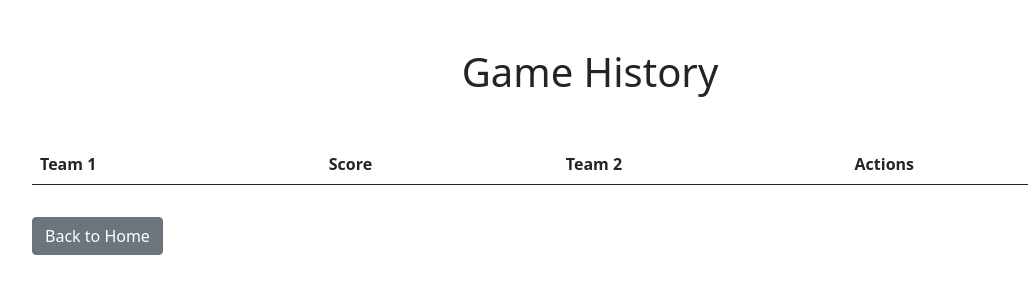
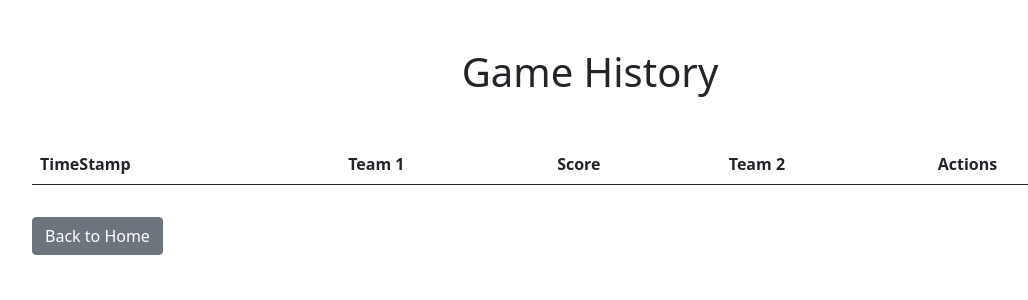
Before and after one commit to loganfrey49/Die-Rankings, a Flask app: page /game_history in a window 1280 px wide. Shown: the top 300 px of the page, without its empty margins (50-1078 px from the left). Run offline with Flask 3, Linux system fonts and the light colour scheme; data that the repository does not hold is empty.

Commit message:
added timestamps

```diff
--- a/app.py
+++ b/app.py
@@ -3,6 +3,7 @@ import firebase_admin
 from firebase_admin import credentials, firestore
 from tracking import Tracking
 from game import Game
+from datetime import datetime
 
 tracking = Tracking()
 
@@ -21,7 +22,8 @@ def save_game_data_to_firebase(team1_player1, team1_player2, team2_player1, team
         'team2_player1': team2_player1,
         'team2_player2': team2_player2,
         'team1_score' : team1_score,
-        'team2_score' : team2_score
+        'team2_score' : team2_score,
+        'timestamp': datetime.now()
     }
     db.collection('games').add(game_data)
 
--- a/templates/game_history.html
+++ b/templates/game_history.html
@@ -13,6 +13,7 @@
         <table class="table table-striped">
             <thead>
                 <tr>
+                    <th scope="col">TimeStamp</th>
                     <th scope="col">Team 1</th>
                     <th scope="col">Score</th>
                     <th scope="col">Team 2</th>
@@ -20,8 +21,9 @@
                 </tr>
             </thead>
             <tbody>
-                {% for game in games %}
+                {% for game in games|sort(attribute='timestamp', reverse=True) %}
                 <tr>
+                    <td>{{ game.timestamp.strftime('%Y-%m-%d %H:%M') }}</td>
                     <td>{{ game.team1_player1 }} &amp; {{ game.team1_player2 }}</td>
                     <td>{{ game.team1_score }} - {{ game.team2_score }}</td>
                     <td>{{ game.team2_player1 }} &amp; {{ game.team2_player2 }}</td>
--- a/tracking.py
+++ b/tracking.py
@@ -11,6 +11,9 @@ class Tracking:
         self.teams = []
 
     def load_data(self, game_history):
+
+        # Sort the game_history by timestamp from earliest to latest
+        game_history = sorted(game_history, key=lambda x: x['timestamp'])
 
         self.players = []
         self.teams = []
```
Also changed, not shown: 1 other file.
